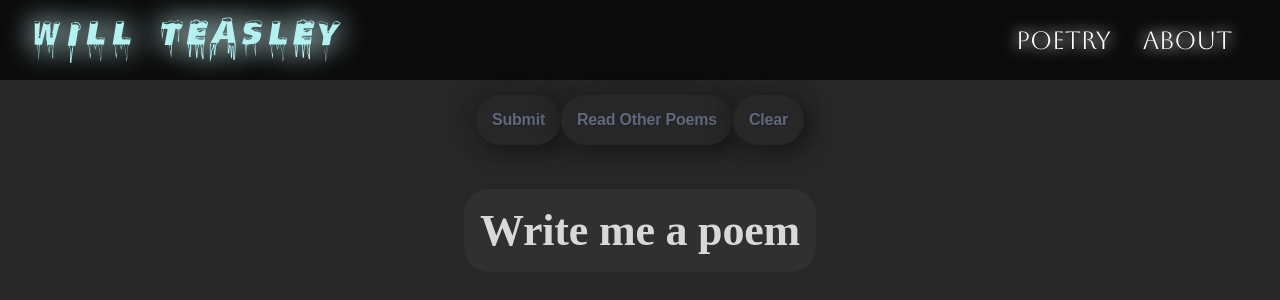
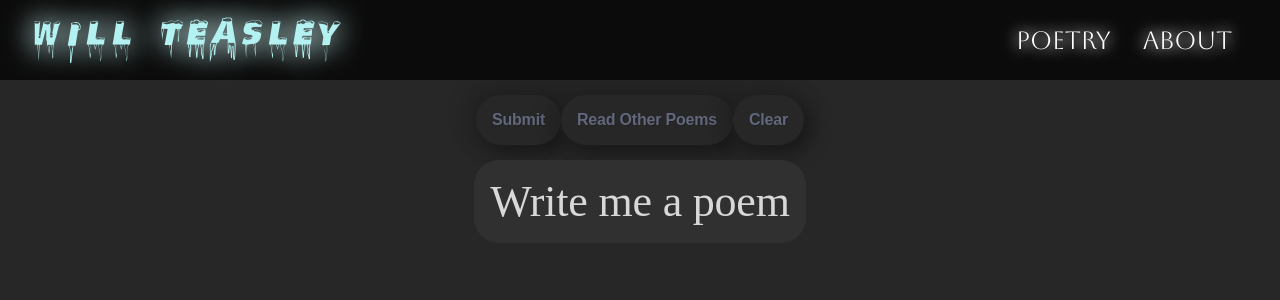
Before and after one commit to teasleyw/Portfolio-Client, a React (Create React App) app: page /Poetry in a window 1280 px wide. Shown: the top 300 px of the page. Built offline with nearby package versions, Linux system fonts and the light colour scheme.

Commit message:
Fixed Bug on Poetry Page

```diff
--- a/src/Pages/PoetryPage/PoetryPage.jsx
+++ b/src/Pages/PoetryPage/PoetryPage.jsx
@@ -47,8 +47,8 @@ function PoetryPage({dispatch,customerData}) {
                 setPoemTitle(ColterWallDevil.title)
                 setPoem(ColterWallDevil.poem)
             } else {
-                setAuthor("")
-                setPoemTitle("")
+                setAuthor("Title")
+                setPoemTitle("TItle")
                 setPoem("Believe In Yourself, Because I Believe in you.")
             }
             setChangeState(changeState + 1)
@@ -74,7 +74,7 @@ function PoetryPage({dispatch,customerData}) {
                     <NeuMorphicButton onClick={() => clearFunction()} label="Clear"/>
                 </ButtonContainer>
                 <PoemContainer>
-                    <PoemLogic onChange={handleChangePoem}>
+                    <div onChange={handleChangePoem}>
                         <Poem>
                         {poemTitle != "" &&
                             <>
@@ -84,10 +84,14 @@ function PoetryPage({dispatch,customerData}) {
                             <br/>
                             <br/>
                             </>
-                            }
-                            {poemHTML}
+                        }
+                            <PoemLogic onChange={handleChangePoem}>
+                                <div>
+                                {poemHTML}
+                                </div>
+                           </PoemLogic>
                         </Poem>
-                    </PoemLogic>
+                    </div>
                 </PoemContainer>
             </PoetryPageContainer>
         </>
--- a/src/Pages/PoetryPage/PoetryPageStyled.jsx
+++ b/src/Pages/PoetryPage/PoetryPageStyled.jsx
@@ -56,7 +56,7 @@ export const PoemAuthor = styled.div`
                      font-size: 18px;
            }
 `
-export const Poem = styled.h1`
+export const Poem = styled.div`
     background: #303030;
     border-radius: 25px;
     padding: 1rem;
```
